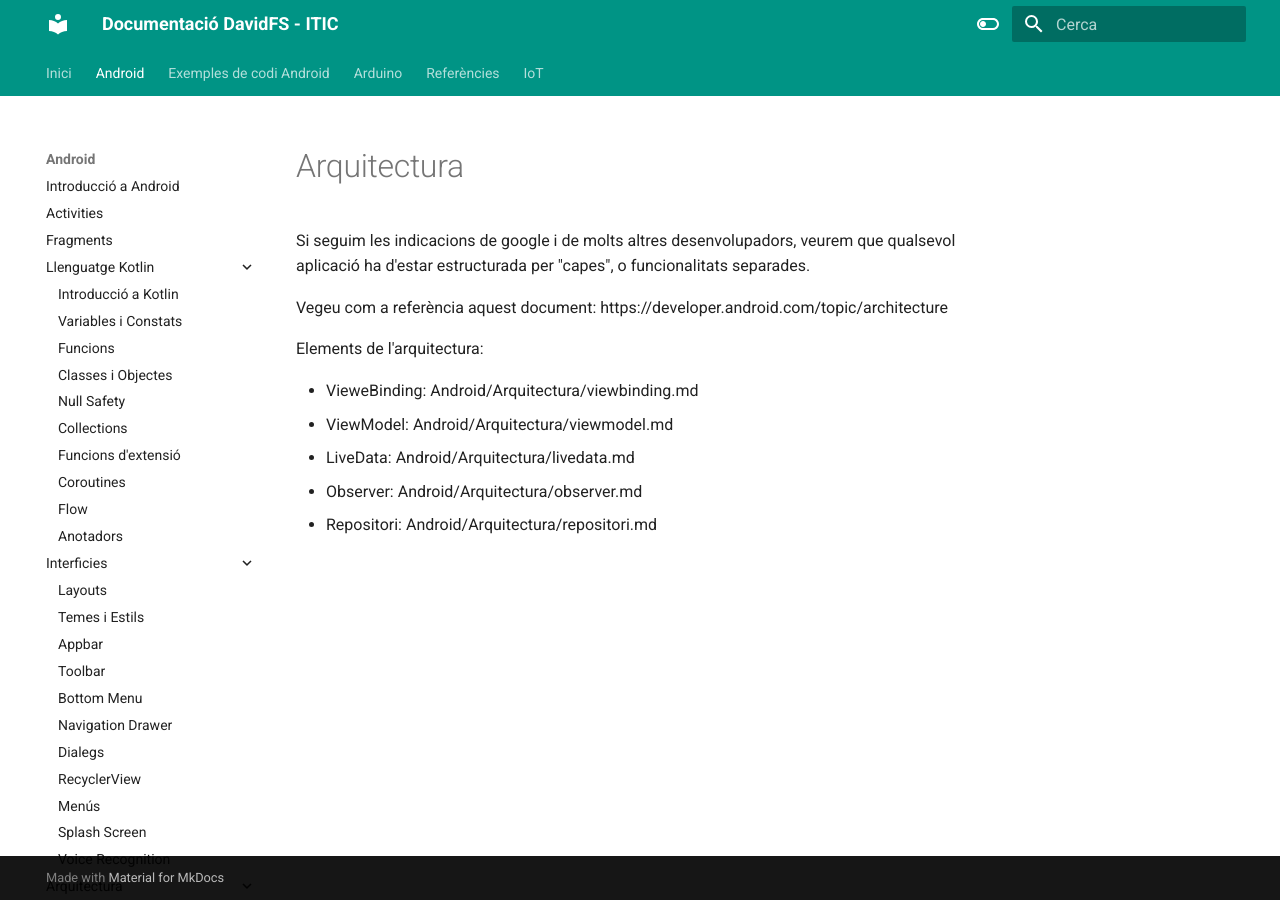
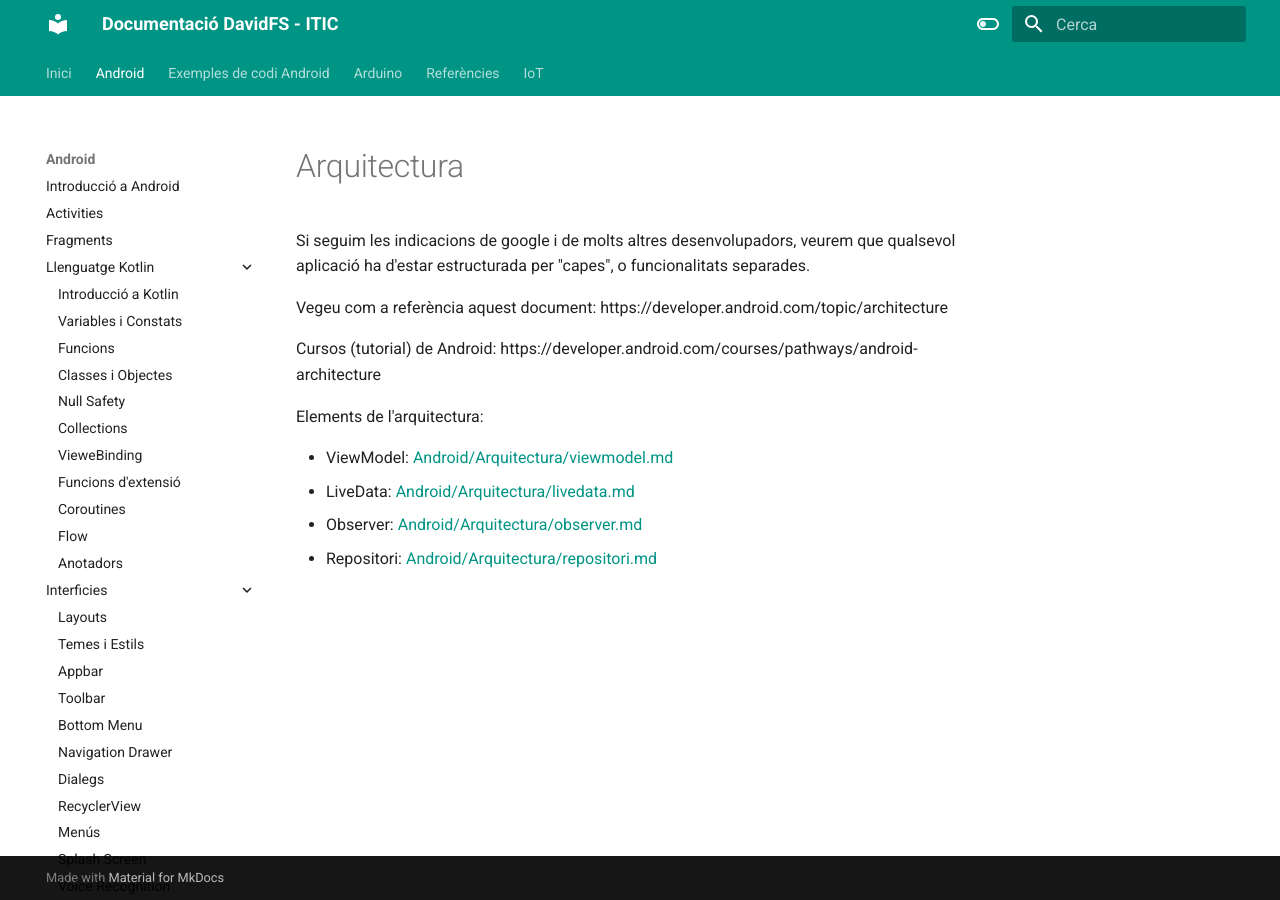
Before and after one commit to davidfs-itic/davidfs-itic, an MkDocs documentation site: the page built from docs/Android/Arquitectura/index.md, in a window 1280 px wide. Built offline with MkDocs 1.6.1 and Material for MkDocs 9.7.7, drawn with Linux system fonts in a browser that asks for light colours.

Commit message:
Actualitzada la documentació sobre l'arquitectura d'Android; afegits enllaços a cursos i millorat el format de les seccions. Eliminat el fitxer viewbinding.md i afegida la informació a la secció corresponent.

```diff
--- a/docs/Android/Arquitectura/index.md
+++ b/docs/Android/Arquitectura/index.md
@@ -4,10 +4,11 @@ Si seguim les indicacions de google i de molts altres desenvolupadors, veurem qu
 
 Vegeu com a referència aquest document: https://developer.android.com/topic/architecture
 
+Cursos (tutorial) de Android: https://developer.android.com/courses/pathways/android-architecture
+
 Elements de l'arquitectura:
 
-- VieweBinding: Android/Arquitectura/viewbinding.md
-- ViewModel: Android/Arquitectura/viewmodel.md
-- LiveData: Android/Arquitectura/livedata.md
-- Observer: Android/Arquitectura/observer.md
-- Repositori: Android/Arquitectura/repositori.md
+- ViewModel: [Android/Arquitectura/viewmodel.md](./viewmodel.md)
+- LiveData: [Android/Arquitectura/livedata.md](./livedata.md)
+- Observer: [Android/Arquitectura/observer.md](./observer.md)
+- Repositori: [Android/Arquitectura/repositori.md](./repositori.md)
--- a/mkdocs.yml
+++ b/mkdocs.yml
@@ -51,6 +51,7 @@ nav:
         - Classes i Objectes: Android/Kotlin/classesobjectes.md
         - Null Safety: Android/Kotlin/nullsafety.md
         - Collections: Android/Kotlin/collections.md
+        - VieweBinding: Android/Arquitectura/viewbinding.md
         - Funcions d'extensió: Android/Kotlin/fextensio.md
         - Coroutines: Android/Kotlin/coroutines.md
         - Flow: Android/Kotlin/flow.md
@@ -69,12 +70,11 @@ nav:
         - Voice Recognition: Android/Interficies/voicerecognition.md
       - Arquitectura:
         - Introducció a l'Arquitectura: Android/Arquitectura/index.md
-        - VieweBinding: Android/Arquitectura/viewbinding.md
         - ViewModel: Android/Arquitectura/viewmodel.md
         - Application ViewModel: Android/Arquitectura/applicationviewmodel.md
         - LiveData: Android/Arquitectura/livedata.md
         - Observer: Android/Arquitectura/observer.md
-        - Repositori: Android/Arquitectura/repositori.md
+        - Dommini (Repositori) i Dades: Android/Arquitectura/repositori.md
         - Inversió de Dependències: Android/Arquitectura/inversiodependencies.md
         - Patró Factory: Android/Arquitectura/factory.md
         - Exemple DIP recycler: Android/Arquitectura/recyclerinversio.md
```
Also changed, not shown: docs/Android/Arquitectura/repositori.md (+0 -1 lines), docs/Android/Interficies/voicerecognition.md (+2 -1 lines), docs/Android/Kotlin/viewbinding.md (renamed from docs/Android/Arquitectura/viewbinding.md).
